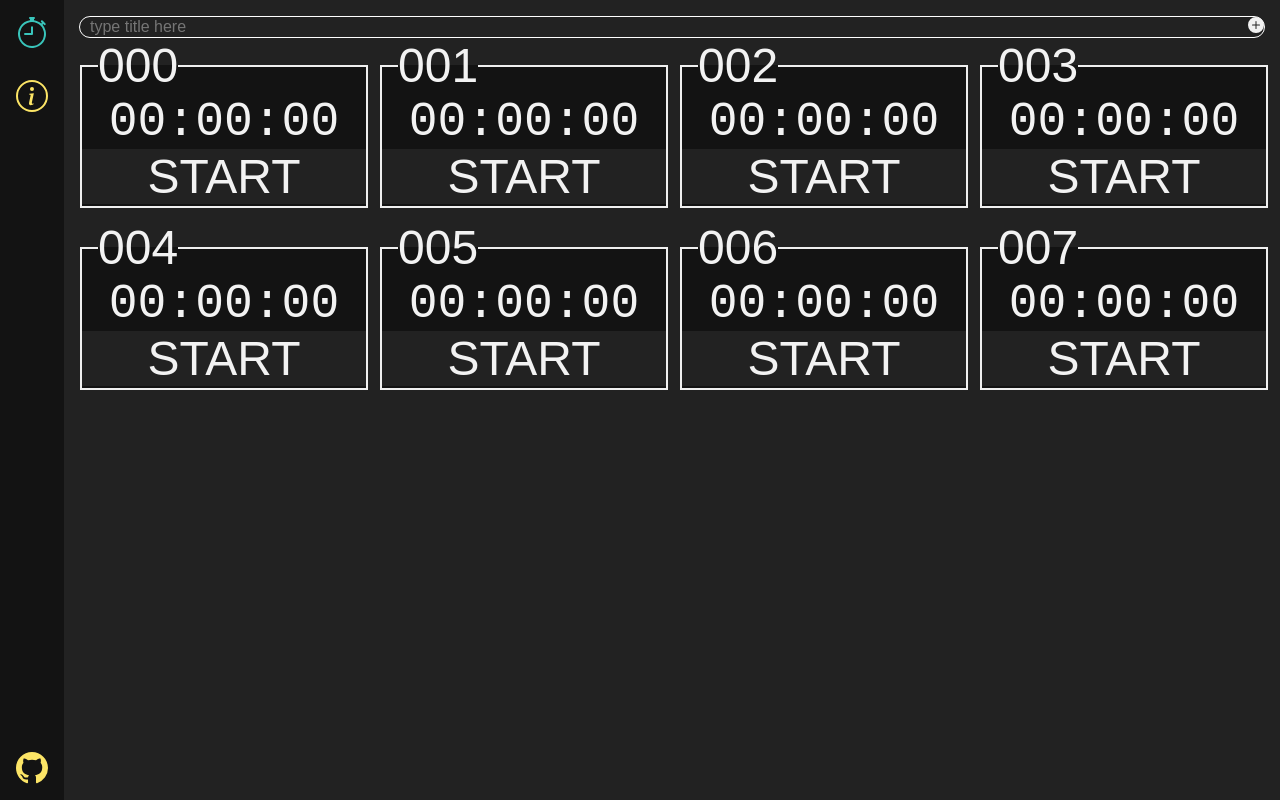
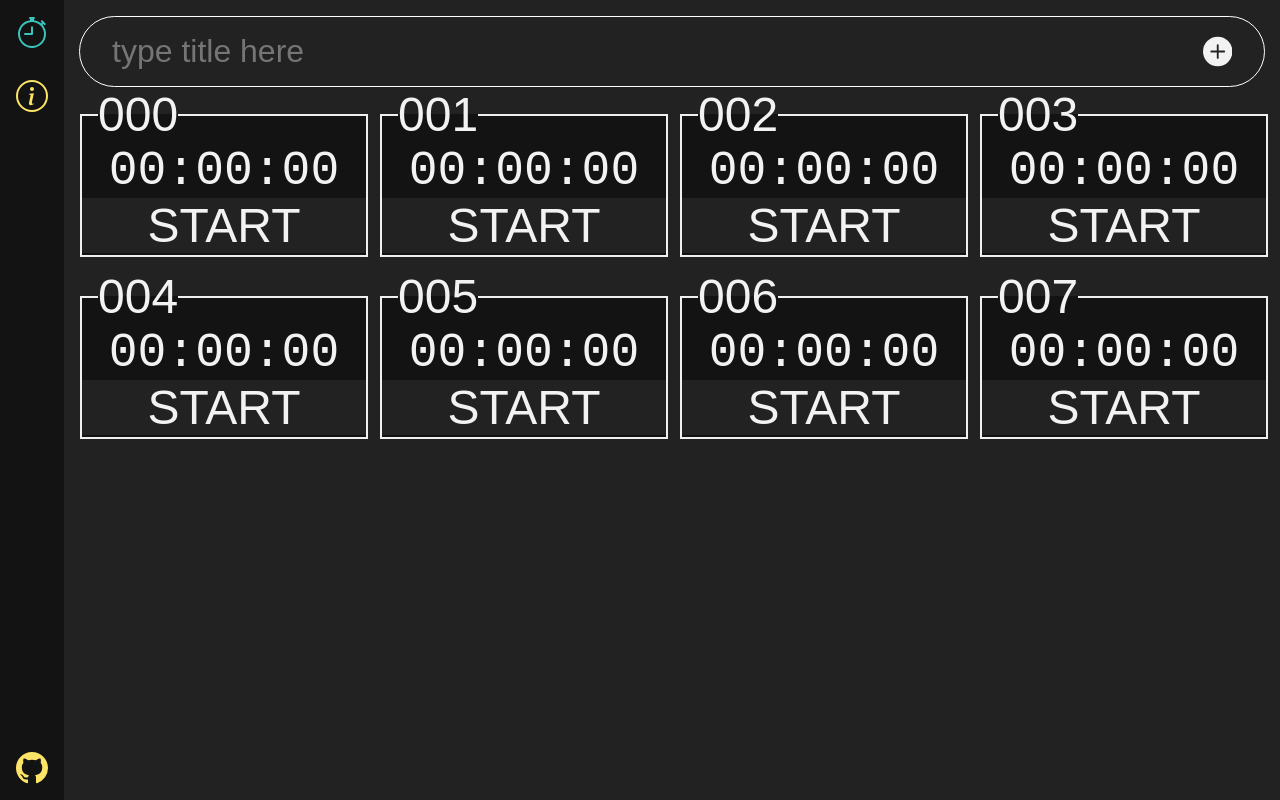
Before and after one commit to floaterest/stopwatch, a Svelte app: page / in a window 1280 px wide. Built offline with nearby package versions, Linux system fonts and the light colour scheme; a web font is replaced by a local one.

Commit message:
style(SwInput)

```diff
--- a/src/StopwatchInput.svelte
+++ b/src/StopwatchInput.svelte
@@ -15,17 +15,33 @@
 </form>
 
 <style lang="less">
+	@padding: 1rem;
+	@size: 2rem;
 	form{
 		width: 100%;
 		display: flex;
-		justify-content: space-evenly;
-		border-radius: 1rem;
+		border-radius: calc(@size + @padding);
 		border: 1px solid white;
 
+		input, button{
+			padding: @padding 0;
+		}
+
 		input{
-			margin: 0 10px;
+			font-size: @size;
 			outline: none;
 			width: 100%;
+			margin-left: @size;
+		}
+
+		button{
+			width: @size;
+			margin-right: @size;
+
+			svg{
+				width: 100%;
+				height: 100%;
+			}
 		}
 	}
 </style>
```
